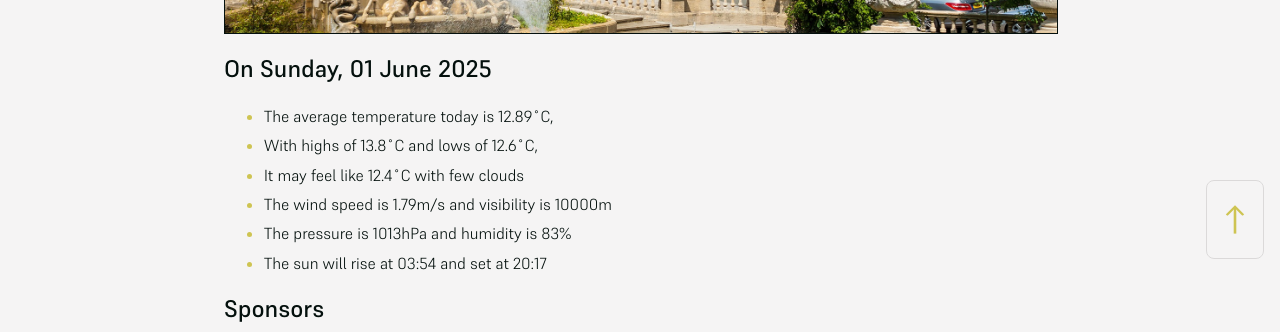
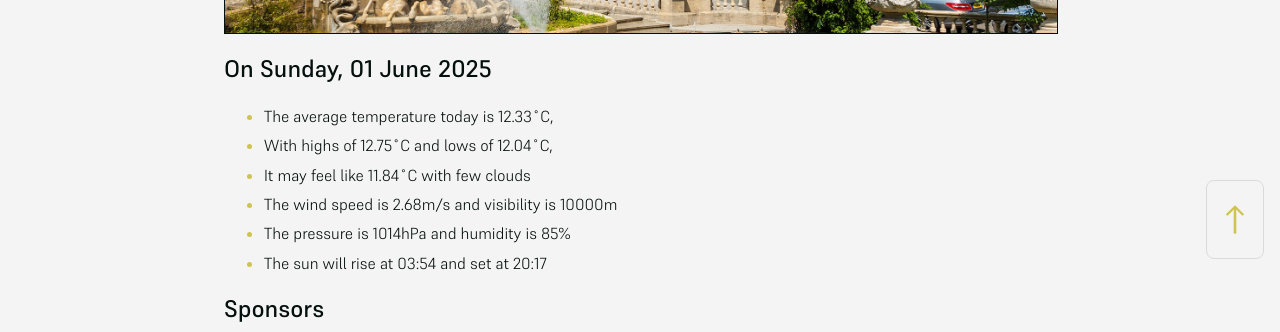
Before and after one commit to mat-0/cheltenham-open-data, a Jekyll site: the page built from index.md, in a window 1280 px wide. Shown: the part 625-957 px from the top of the page. Built offline with Jekyll 4.4.1, drawn with Linux system fonts in a browser that asks for light colours.

Commit message:
Updated 2025-06-01 02:40:49

```diff
--- a/index.md
+++ b/index.md
@@ -10,11 +10,11 @@ seo: Menu
 <!-- weather_marker starts -->
 ## On Sunday, 01 June 2025
 
-- The average temperature today is 12.89˚C,
-- With highs of 13.8˚C and lows of 12.6˚C,
-- It may feel like 12.4˚C with few clouds
-- The wind speed is 1.79m/s and visibility is 10000m
-- The pressure is 1013hPa and humidity is 83%
+- The average temperature today is 12.33˚C,
+- With highs of 12.75˚C and lows of 12.04˚C,
+- It may feel like 11.84˚C with few clouds
+- The wind speed is 2.68m/s and visibility is 10000m
+- The pressure is 1014hPa and humidity is 85%
 - The sun will rise at 03:54 and set at 20:17
 
 <!-- weather_marker ends -->
```
Also changed, not shown: _data/flood.json (+5 -27 lines), _pages/news.md (+4 -4 lines).
